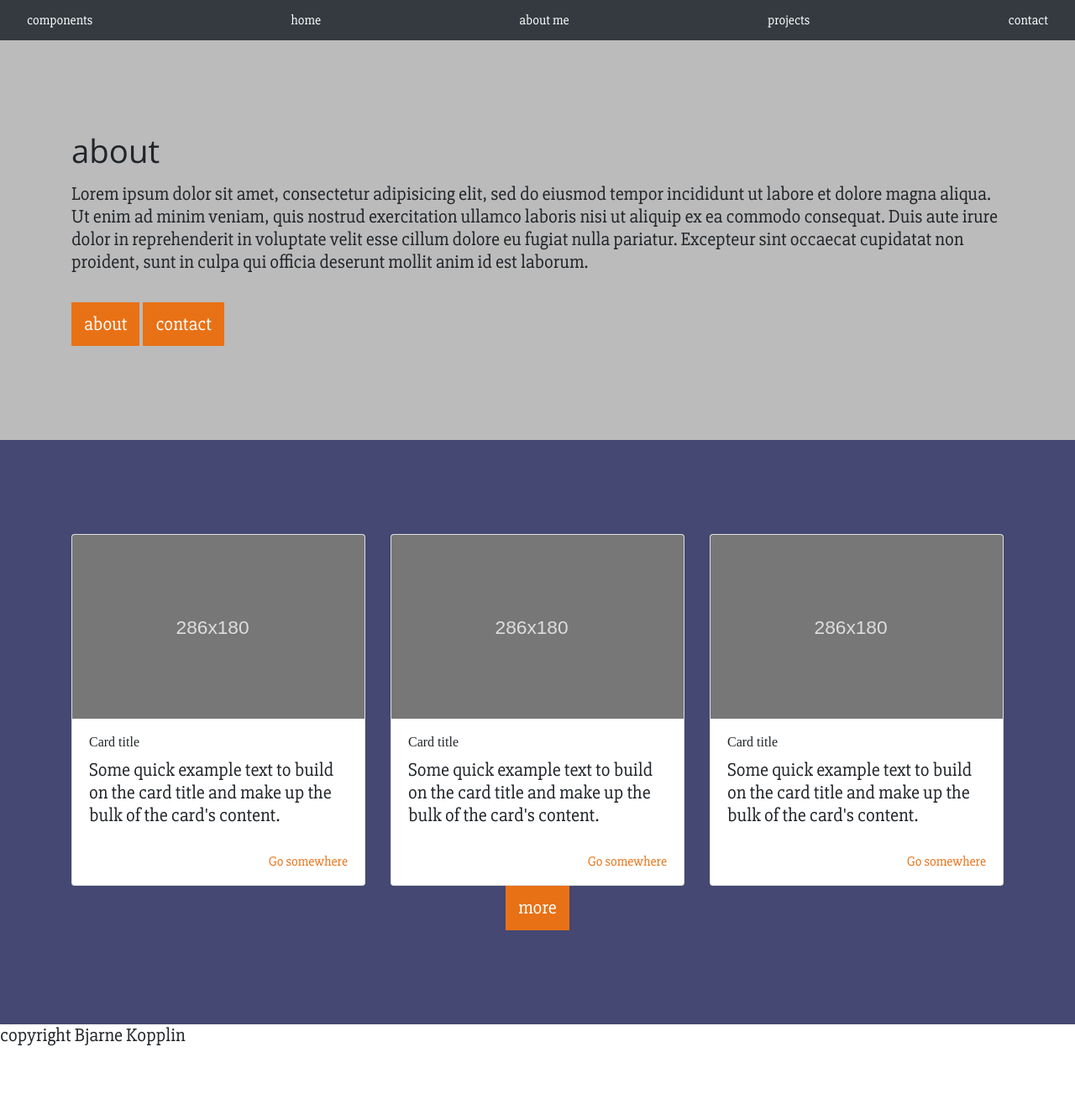
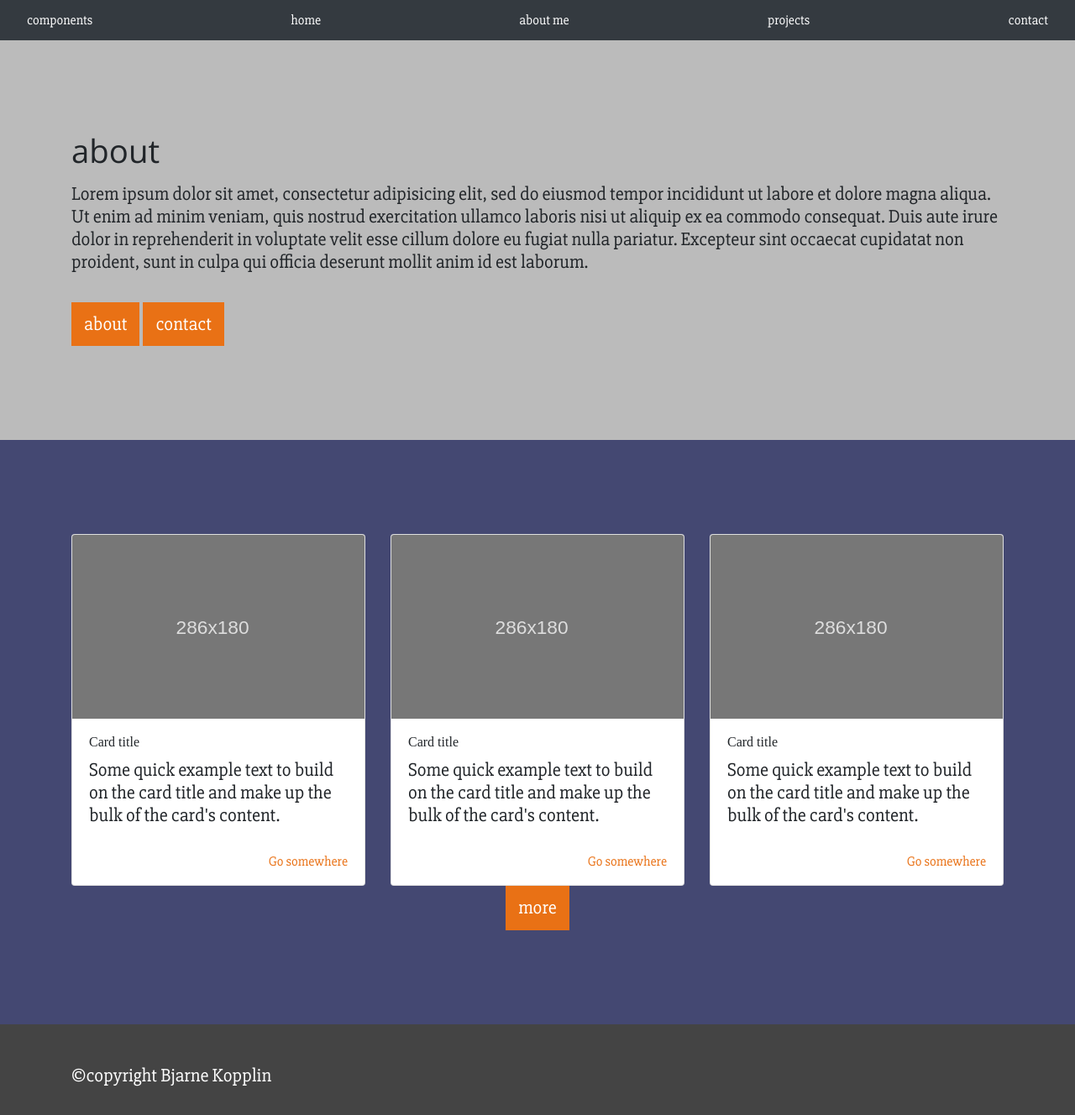
Before and after one commit to bkopplin/bkopplin.github.io, a Jekyll site: the page built from index.html, in a window 1280 px wide. Shown: the whole page at 84% size. Built offline with Jekyll 4.4.1, drawn with Linux system fonts in a browser that asks for light colours; before the commit the page ends 1280 px from its top, so only the background shows below that.

Commit message:
created the footer

```diff
--- a/_includes/footer.html
+++ b/_includes/footer.html
@@ -1 +1,5 @@
-<p>copyright Bjarne Kopplin</p>
+<footer class="bg-light-black">
+<div class="container area-small">
+  <p class="color-white">&#169;copyright Bjarne Kopplin</p>
+</div>
+</footer>
--- a/css/style.css
+++ b/css/style.css
@@ -19,6 +19,9 @@ basic layout
   padding-top: 7em;
   padding-bottom: 7em;
 }
+.area-small {
+  padding-top: 3em;
+}
 
 /*
 typography
@@ -29,6 +32,9 @@ typography
 }
 .bg-color-secondary {
   background-color: var(--color-secondary);
+}
+.bg-light-black {
+  background-color: var(--color-light-black);
 }
 .bg-color-gray {
   background-color: var(--color-gray);
```
Also changed, not shown: 6 other files.
